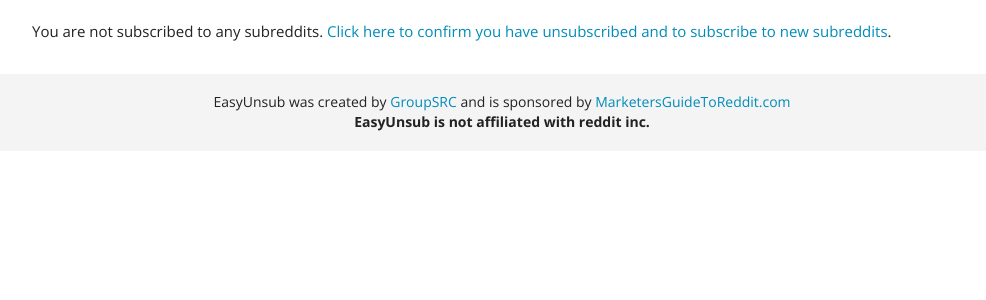
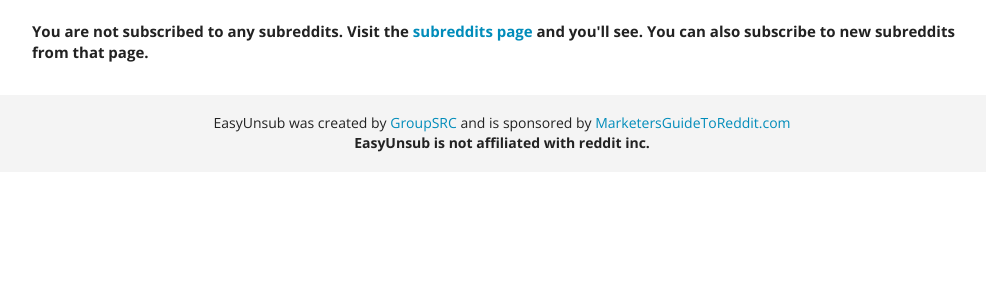
Before and after one commit to davedg629/easyunsub, a Python web app: template app/templates/unsub/form.html in a window 1280 px wide. Shown: the part 45-345 px from the top of the page, without its empty margins (138-1124 px from the left). Run offline with Jinja, Linux system fonts and the light colour scheme; the template is opened without the code that fills it, so the values that code supplies are empty; some libraries are stand-ins or nearby versions.

Commit message:
Change to form copy

```diff
--- a/app/templates/unsub/form.html
+++ b/app/templates/unsub/form.html
@@ -44,7 +44,7 @@
 
 </div>
 {% else %}
-<p>You are not subscribed to any subreddits. <a href="https://www.reddit.com/subreddits">Click here to confirm you have unsubscribed and to subscribe to new subreddits</a>.</p>
+<p><strong>You are not subscribed to any subreddits. Visit the <a href="https://www.reddit.com/subreddits">subreddits page</a> and you'll see. You can also subscribe to new subreddits from that page.</strong></p>
 {% endif %}
 
 {% if 'subreddits' in session %}
```
